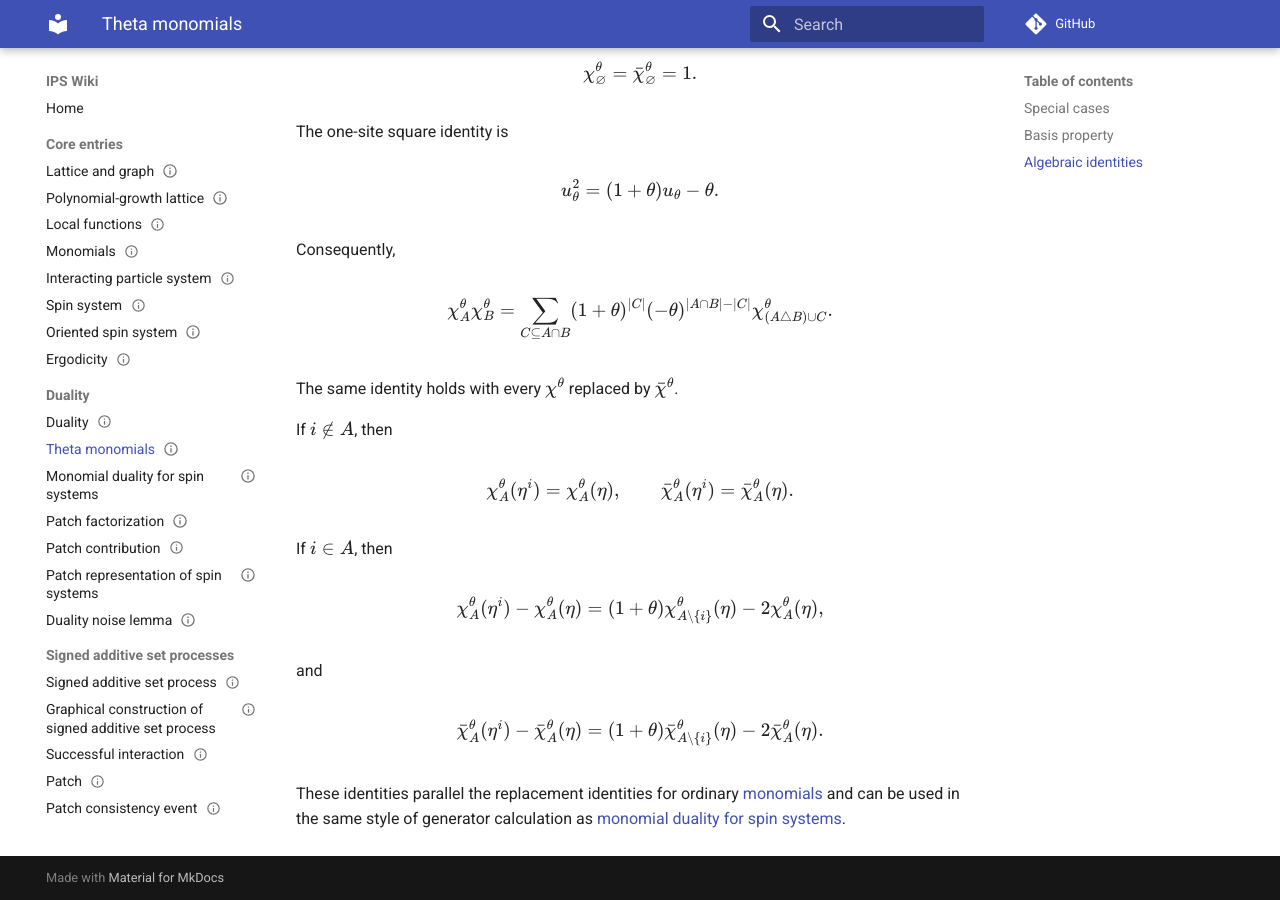
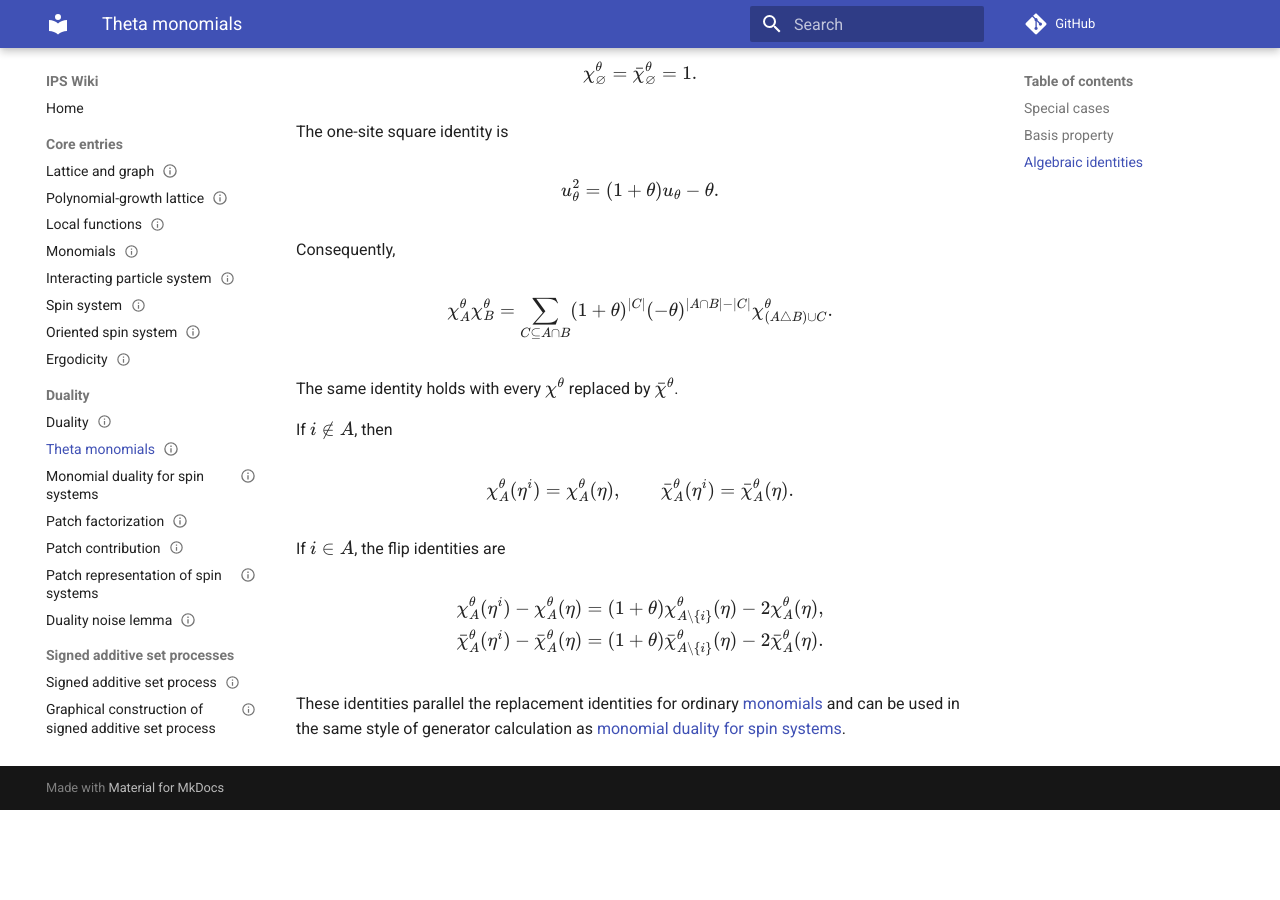
Before and after one commit to maciejgluchowski86-beep/ips-wiki, an MkDocs documentation site: the page built from docs/entries/theta-monomials.md, in a window 1280 px wide and 900 px high, scrolled down 1487 px. Built offline with MkDocs 1.6.1 and Material for MkDocs 9.7.7, drawn with Linux system fonts in a browser that asks for light colours; comment, search, counter and statistics services are not loaded; after the commit the page ends 2297 px from its top, so only the background shows below that.

Commit message:
smooth display prose in theta monomials

```diff
--- a/docs/entries/theta-monomials.md
+++ b/docs/entries/theta-monomials.md
@@ -104,20 +104,18 @@ $$
 \bar\chi_A^\theta(\eta^i)=\bar\chi_A^\theta(\eta).
 $$
 
-If \(i\in A\), then
+If \(i\in A\), the flip identities are
 
 $$
+\begin{aligned}
 \chi_A^\theta(\eta^i)-\chi_A^\theta(\eta)
-=
+&=
 (1+\theta)\chi_{A\setminus\{i\}}^\theta(\eta)-2\chi_A^\theta(\eta),
-$$
-
-and
-
-$$
+\\
 \bar\chi_A^\theta(\eta^i)-\bar\chi_A^\theta(\eta)
-=
+&=
 (1+\theta)\bar\chi_{A\setminus\{i\}}^\theta(\eta)-2\bar\chi_A^\theta(\eta).
+\end{aligned}
 $$
 
 These identities parallel the replacement identities for ordinary [monomials](monomials.md) and can be used in the same style of generator calculation as [monomial duality for spin systems](monomial-duality-for-spin-systems.md).
```
